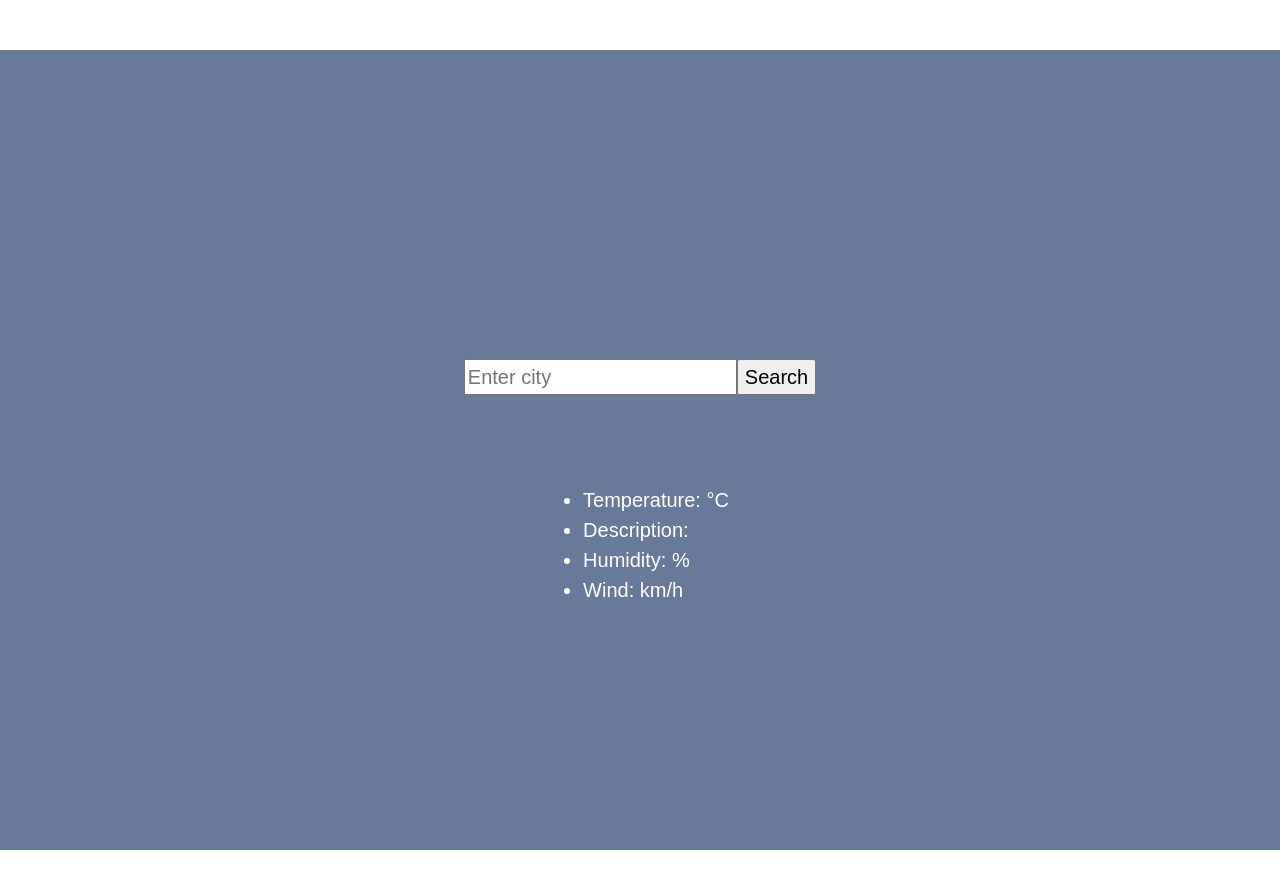
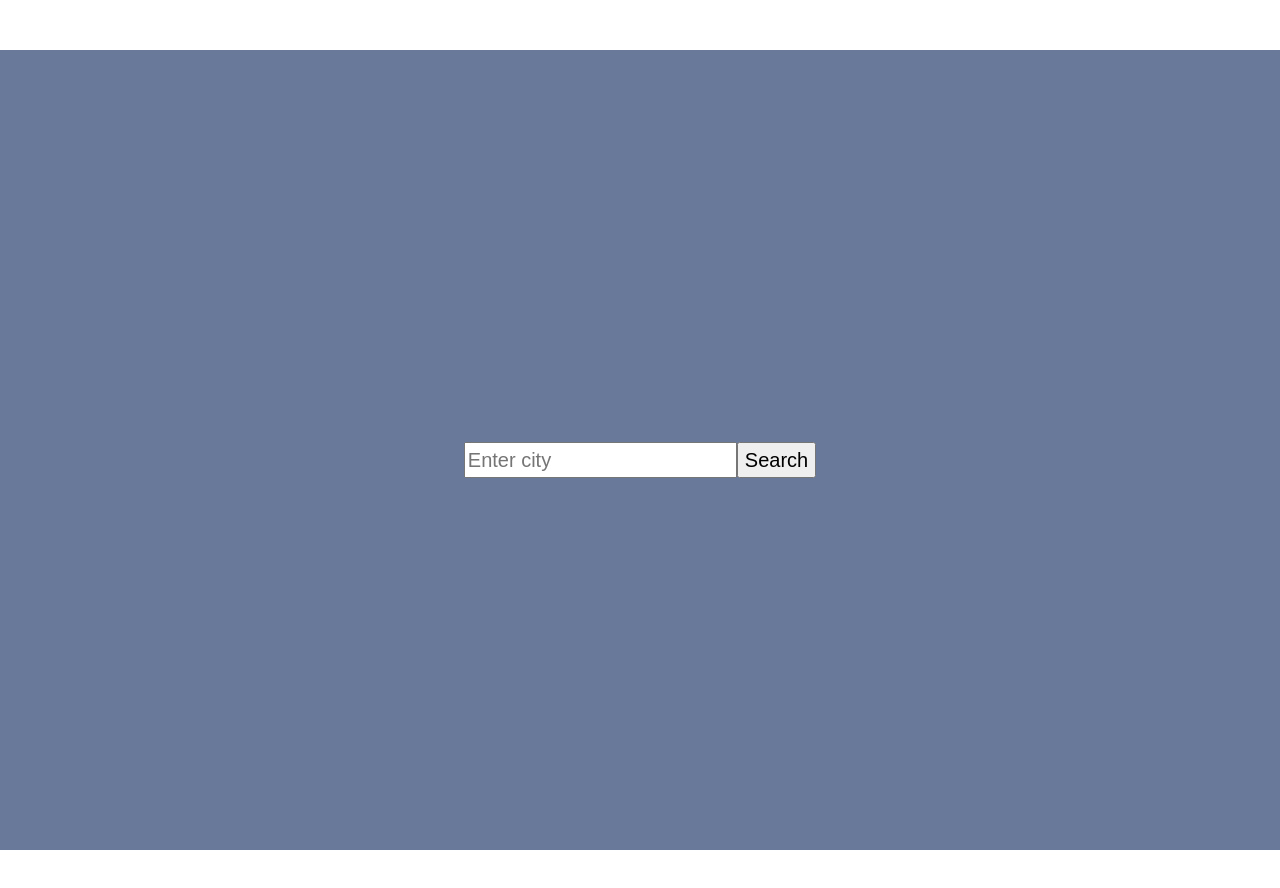
Before and after one commit to Oksana796/weather-react, a React (Create React App) app: page / in a window 1280 px wide. Shown: the top 888 px of the page. Built offline with nearby package versions, Linux system fonts and the light colour scheme.

Commit message:
set Loaded

```diff
--- a/src/SearchCity.js
+++ b/src/SearchCity.js
@@ -5,6 +5,8 @@ import "./SearchCity.css";
 export default function SearchCity(props) {
   let [city, setCity] = useState(null);
   let [text, setText] = useState(null);
+  let [loaded, setLoaded] = useState(false);
+
   let [temperature, setTemperature] = useState(null);
   let [description, setDescription] = useState(null);
   let [humidity, setHumidity] = useState(null);
@@ -27,6 +29,7 @@ export default function SearchCity(props) {
   }
 
   function showWeather(response) {
+    setLoaded(true);
     setTemperature(Math.round(response.data.main.temp));
     setDescription(response.data.weather[0].main);
     setHumidity(response.data.main.humidity);
@@ -36,8 +39,7 @@ export default function SearchCity(props) {
     );
   }
 
-  return (
-    <div>
+  let form = (
     <form onSubmit={handleSubmit}>
       <input
         type="search"
@@ -46,7 +48,15 @@ export default function SearchCity(props) {
       ></input>
       <input type="submit" value="Search"></input>
     </form>
+  );
+
+  if (loaded) {
+    return (
+      <div>
+        {form}
+
         <h4>{text}</h4>
+
         <div id="icon">
           <img src={icon} alt={description} />
         </div>
@@ -59,4 +69,7 @@ export default function SearchCity(props) {
         </ul>
       </div>
     );
+  } else {
+    return form;
   }
+}
```
Lines whose indentation alone changed are shown as unchanged.
